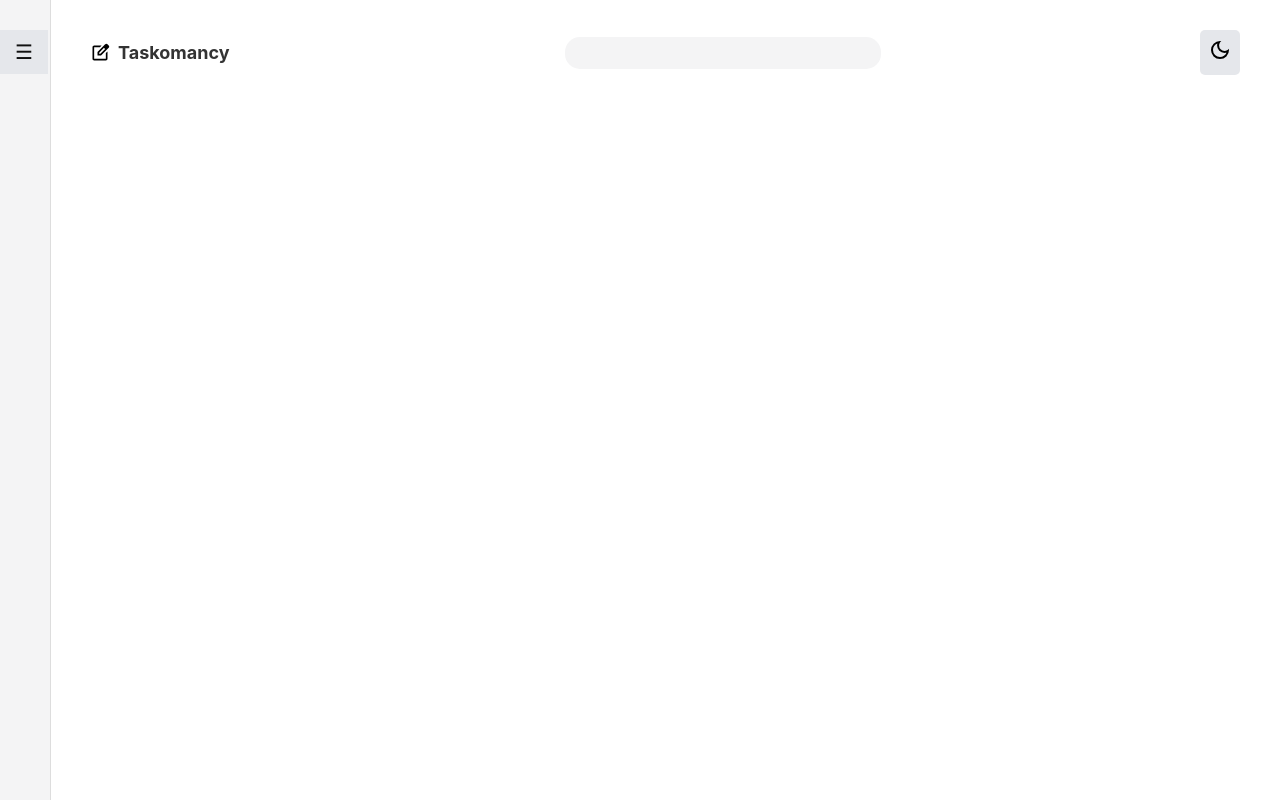
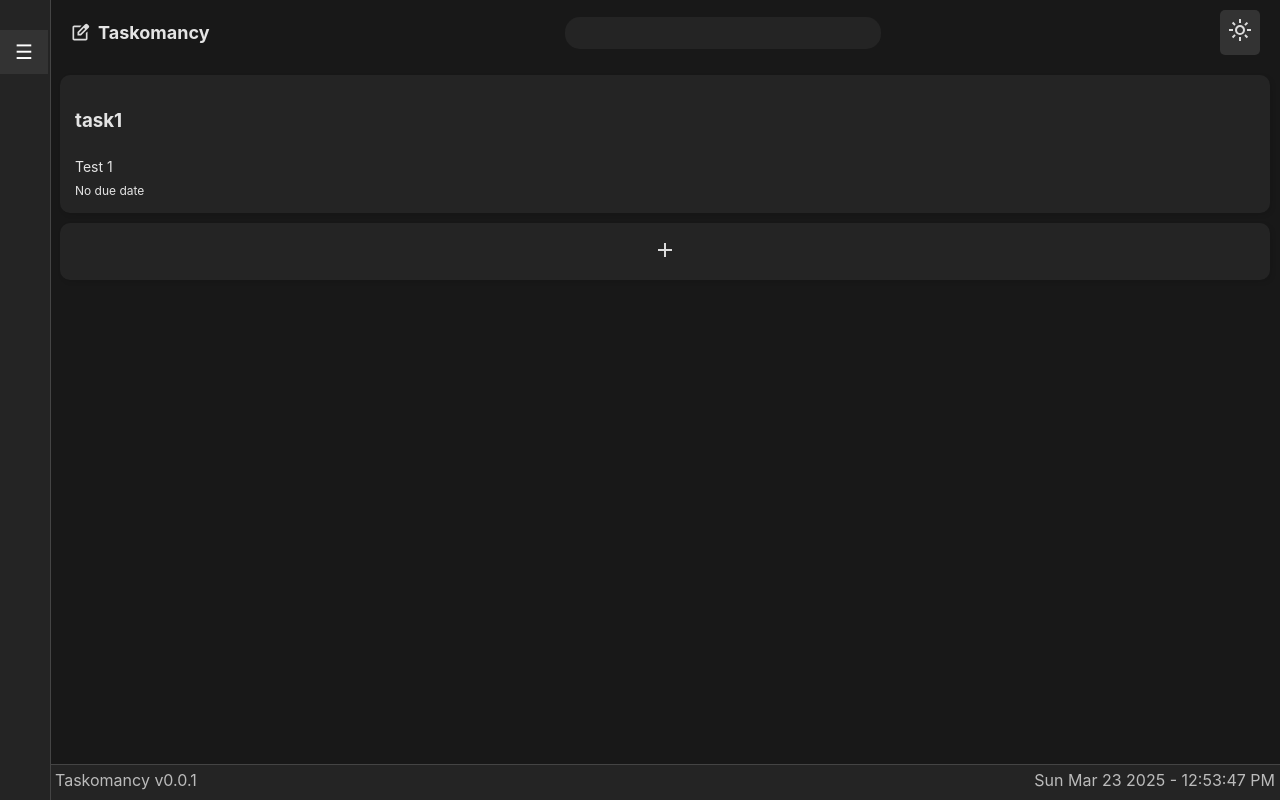
Before and after one commit to MagicalInnkeep/ToDoList, a website built with webpack: page src/template.html in a window 1280 px wide. Built offline with nearby package versions, Linux system fonts and the light colour scheme; files whose address does not match are found by name.

Commit message:
Json storage and retrieval
Jsons are now copied to dist to allow updates.
Created a json for settings like mode, #tasks,...
Extracted the desired mode from settings.
Added clock feature to footer.
Added button to add a new task.
NewTask implementation still required.

```diff
--- a/package.json
+++ b/package.json
@@ -1,5 +1,6 @@
 {
   "devDependencies": {
+    "copy-webpack-plugin": "^13.0.0",
     "css-loader": "^7.1.2",
     "html-loader": "^5.1.0",
     "html-webpack-plugin": "^5.6.3",
@@ -7,8 +8,7 @@
     "webpack": "^5.98.0",
     "webpack-cli": "^6.0.1",
     "webpack-dev-server": "^5.2.0"
-  }
-  ,
+  },
   "scripts": {
     "build": "webpack",
     "dev": "webpack serve",
--- /dev/null
+++ b/src/data/settings.json
@@ -0,0 +1,6 @@
+{
+    "tasksToShow": 10,
+    "theme": "dark",
+    "defaultPriorityFilter": "",
+    "showCompleted": false
+}
--- a/src/index.js
+++ b/src/index.js
@@ -1,9 +1,28 @@
 import "./styles.css";
 
 import {toggleNav} from './js/sidebar';
-import {toggleMode} from './js/lightdark';
+import {toggleMode, initMode} from './js/lightdark';
 import {search_task } from "./js/searchbar";
+import {display_ct} from "./js/datetime";
+import {getIncompleteTasks, renderTasks} from "./js/loadTask.js";
+import {addTask} from "./js/taskChange";
 
+/* Turn all these into globally accessible functions. */
 window.toggleNav = toggleNav;
 window.toggleMode = toggleMode;
 window.search_task = search_task;
+window.addTask = addTask;
+
+// Run the clock function when the page loads
+
+display_ct();
+
+
+initMode();
+
+// Display page in correct mode
+
+
+//Render default value
+const currentTasks = await getIncompleteTasks();
+renderTasks(currentTasks);
--- /dev/null
+++ b/src/js/datetime.js
@@ -0,0 +1,8 @@
+
+export function display_ct() {
+   var CDate = new Date()
+   var NewDate=CDate.toDateString();
+   NewDate = NewDate + " - " + CDate.toLocaleTimeString();
+   document.querySelector('#ct').innerHTML = NewDate;
+   setTimeout(display_ct, 1000);
+ }
--- a/src/js/lightdark.js
+++ b/src/js/lightdark.js
@@ -1,8 +1,9 @@
-let modeStatus=0;
-
+import { loadSettings } from "./settings";
 import darkModeIcon from '../img/DarkMode.svg';
 import lightModeIcon from '../img/LightMode.svg';
 
+const settings = await loadSettings();
+let modeStatus= settings?.theme;
 const modeIcon = document.querySelector("#modeIcon");
 
 /* Switch to darkMode*/
@@ -10,7 +11,7 @@ function darkMode() {
     modeIcon.src = lightModeIcon; // Use the imported image path
     modeIcon.alt = "Light Mode";
     document.body.classList.toggle("dark-mode");
-    modeStatus=1;
+    modeStatus='light';
   }
 
   /* Switch to lightMode */
@@ -18,10 +19,21 @@ function lightMode() {
     modeIcon.src = darkModeIcon; // Use the imported image path
     modeIcon.alt = "Dark Mode";
     document.body.classList.toggle("dark-mode");
-    modeStatus=0;
+    modeStatus='dark';
   }
 
    /* toggle Modes */
 export function toggleMode() {
-    modeStatus==1 ? lightMode() : darkMode();
+    modeStatus=='dark' ? lightMode() : darkMode();
 }
+
+/* Initialize page mode on load */
+export function initMode() {
+
+  // Apply the mode based on the saved settings
+  if (modeStatus === 'dark') {
+      darkMode();  // If dark mode is saved, apply dark mode
+  } else {
+      lightMode();  // If light mode is saved, apply light mode
+  }
+}
--- a/src/js/loadTask.js
+++ b/src/js/loadTask.js
@@ -1 +1,60 @@
-import data from '../data/data.json';
+import { loadSettings } from "./settings";
+
+export async function loadTasks() {
+    try {
+        const response = await fetch('./data.json');  // Fetch the JSON data
+        if (!response.ok) throw new Error(`HTTP error! Status: ${response.status}`);
+
+        const data = await response.json();  // Parse JSON response
+        return data.tasks || [];  // Return only the tasks array, or an empty array if no tasks
+    } catch (error) {
+        console.error("Error loading tasks, using default:", error);
+        return [];  // Provide fallback as an empty array
+    }
+}
+
+
+export async function filterTasks(filter){
+    const data = await loadTasks();
+    return data.filter(task => {
+        return (
+            (!filters.project_id || task.project_id === filters.project_id) &&
+            (!filters.priority || task.priority === filters.priority) &&
+            (!filters.title || task.title.toLowerCase().includes(filters.title.toLowerCase())) &&
+            (filters.done === undefined || task.done === filters.done) // Allow filtering by done status (true/false)
+        );
+    });
+}
+
+export async function getIncompleteTasks() {
+    const settings = await loadSettings();
+    const tasksToShow = settings?.tasksToShow || 10;
+    const data = await loadTasks();
+
+    return data
+        .filter(task => task.done !== "true") // Filter only tasks that are NOT completed
+        .slice(0, tasksToShow); // Get first # tasks
+}
+
+export function renderTasks(tasks) {
+    const tasksDiv = document.querySelector('.tasks');
+    tasksDiv.innerHTML = ""; // Clear existing tasks
+
+
+    tasks.forEach(task => {
+        const taskElement = document.createElement('div');
+        taskElement.classList.add('task-item');
+
+        taskElement.innerHTML = `
+            <div class="task-header">
+                <h3>${task.title}</h3>
+            </div>
+            <p class="task-desc">${task.desc}</p>
+            <div class="task-footer">
+                <span class="due-date">${task.dueDate ? `Due: ${task.dueDate}` : "No due date"}</span>
+            </div>
+        `;
+
+        tasksDiv.appendChild(taskElement);
+    });
+}
--- /dev/null
+++ b/src/js/settings.js
@@ -0,0 +1,10 @@
+
+export async function loadSettings() {
+    try {
+        const response = await fetch('/settings.json');  // Fetch from public path
+        return await response.json();
+    } catch (error) {
+        console.error("Error loading settings, using default:", error);
+        return {}; // Provide fallback settings
+    }
+}
--- /dev/null
+++ b/src/js/taskChange.js
@@ -0,0 +1,4 @@
+export function addTask()
+{
+    console.log("WIP")
+}
--- a/src/styles.css
+++ b/src/styles.css
@@ -63,8 +63,10 @@ body {
 /* Main Content */
 .main {
     margin-left: 50px;
-    padding: 20px;
     transition: margin-left 0.5s ease;
+    display: flex;
+    flex-direction: column;
+    height: 100vh;
 }
 
 /* Top Bar Layout */
@@ -73,6 +75,7 @@ body {
     align-items: center;
     justify-content: space-between;
     padding: 10px 20px;
+    flex-shrink: 0;
 }
 
 /* Logo Section */
@@ -178,3 +181,55 @@ body {
 .dark-mode .svg-icon {
     filter: invert(86%);
 }
+
+.content{
+    flex: 1;
+    padding: 10px;
+    display: flex;
+    flex-direction: column;
+}
+
+
+.botbar {
+    height: 25px;
+    flex-shrink: 0;
+    background-color: var(--sidebar-bg);
+    color: var(--sidebar-text);
+    padding: 5px;
+    transition: width 0.5s ease, background 0.3s ease, color 0.3s ease;
+    border-top: 1px solid var(--border-color);
+    display: flex;
+    justify-content: space-between;
+}
+
+/* Task Item Container */
+.task-item, .newTask {
+    background: var(--sidebar-bg);
+    padding: 15px;
+    border-radius: 10px;
+    margin-bottom: 10px;
+    box-shadow: 2px 2px 5px rgba(0, 0, 0, 0.1);
+    transition: background 0.3s ease;
+    border: none;
+}
+
+/* Task Header */
+.task-header {
+    display: flex;
+    justify-content: space-between;
+    align-items: center;
+}
+
+/* Task Description */
+.task-desc {
+    font-size: 14px;
+    margin: 8px 0;
+}
+
+/* Task Footer */
+.task-footer {
+    display: flex;
+    justify-content: space-between;
+    align-items: center;
+    font-size: 12px;
+}
--- a/src/template.html
+++ b/src/template.html
@@ -23,8 +23,18 @@
                 <img class="svg-icon" id="modeIcon" src="./img/DarkMode.svg" width="24" height="24" alt="Dark Mode">
             </button>
         </div>
-        <div class="content"></div>
-        <div class="botbar"></div>
+        <div class="content">
+            <div class="tasks"></div>
+            <button class="newTask" id="newTask" onclick="addTask()">
+                <img class="svg-icon" id="modeIcon" src="./img/AddTask.svg" width="24" height="24" alt="Dark Mode">
+            </button>
+        </div>
+        <div class="botbar">
+            <div class="version">Taskomancy v0.0.1</div>
+            <div class="clock">
+                <span id='ct' ></span>
+            </div>
+        </div>
     </div>
 </body>
 </html>
--- a/webpack.config.js
+++ b/webpack.config.js
@@ -1,6 +1,7 @@
 // webpack.config.js
 const path = require("path");
 const HtmlWebpackPlugin = require("html-webpack-plugin");
+const CopyWebpackPlugin = require('copy-webpack-plugin');
 
 module.exports = {
   mode: "development",
@@ -13,11 +14,18 @@ module.exports = {
   devtool: "eval-source-map",
   devServer: {
     watchFiles: ["./src/template.html"],
+    static: { directory: path.join(__dirname, 'dist') },
   },
   plugins: [
     new HtmlWebpackPlugin({
       template: "./src/template.html",
     }),
+    new CopyWebpackPlugin({
+          patterns: [
+              { from: 'src/data/settings.json', to: 'settings.json' },
+              { from: 'src/data/data.json', to: 'data.json'} // Copies to dist/
+          ]
+      })
   ],
   module: {
     rules: [
@@ -33,6 +41,10 @@ module.exports = {
         test: /\.(png|svg|jpg|jpeg|gif)$/i,
         type: "asset/resource",
       },
+      {
+        test: /\.json$/,
+        type: 'asset/resource', // Ensure JSON files are properly handled
+      }
     ],
   }
 };
```
Also changed, not shown: 1 other file.
